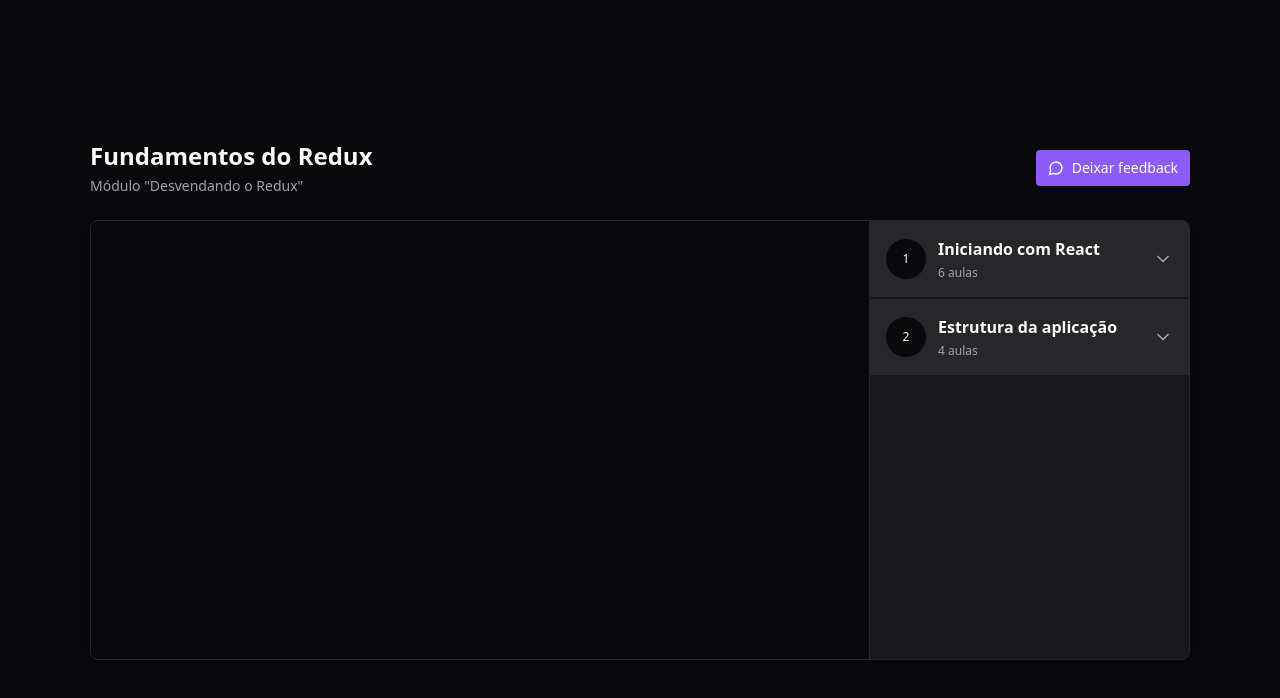
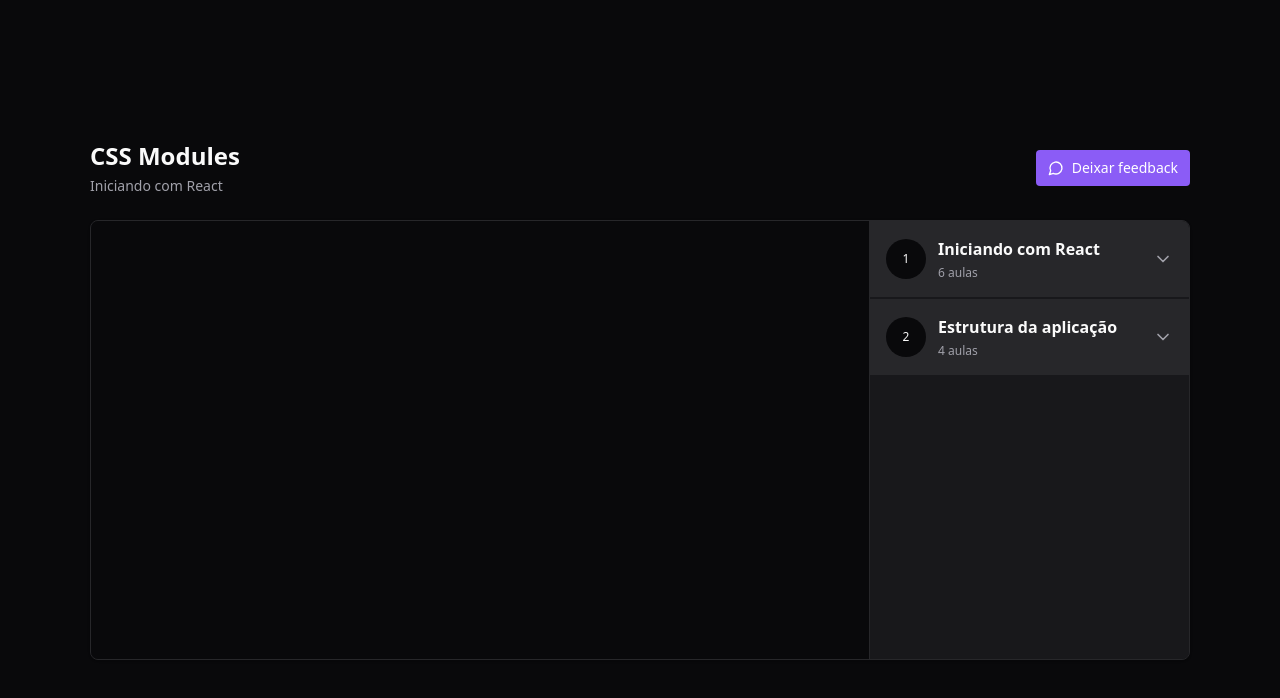
Before and after one commit to adventureandre/react-redux-zustand, a React (Vite) app: page / in a window 1280 px wide. Shown: the top 698 px of the page. Built offline with nearby package versions, Linux system fonts and the light colour scheme.

Commit message:
feat: Highlighting current lesson

```diff
--- a/src/components/Header.tsx
+++ b/src/components/Header.tsx
@@ -1,8 +1,20 @@
-export function Header(){
+import { useAppSelector } from "../store"
+
+export function Header() {
+
+    const {currentLesson, currentModule} = useAppSelector(state => {
+        const { currentLessonIndex, currentModuleIndex } = state.player
+
+        const currentModule = state.player.course.modules[currentModuleIndex]
+        const currentLesson = currentModule.lessons[currentLessonIndex]
+        return {currentLesson, currentModule}
+    })
+
+
     return (
         <div className="flex flex-col gap-1">
-        <h1 className="text-2xl font-bold">Fundamentos do Redux</h1>
-        <span className="text-sm text-zinc-400">Módulo "Desvendando o Redux"</span>
-    </div>
+            <h1 className="text-2xl font-bold">{currentLesson.title}</h1>
+            <span className="text-sm text-zinc-400">{currentModule.title}</span>
+        </div>
     )
 }
--- a/src/components/Lesson.tsx
+++ b/src/components/Lesson.tsx
@@ -1,16 +1,29 @@
-import { Video } from "lucide-react";
+import { PlayCircle, Video } from "lucide-react";
 
-interface LessonProps{
+interface LessonProps {
     title: string
     duration: string
+    onPlay: () => void
+    isCurrent?: boolean
 }
 
-export function Lesson({duration,title}:LessonProps){
+export function Lesson({ duration, title, onPlay, isCurrent = false }: LessonProps) {
     return (
-        <button className="flex itens-center gap-3 text-sm text-zinc-400">
-        <Video className="w-4 h-4 text-zinc-500" />
-        <span>{title}</span>
-        <span className="ml-auto font-mono text-xs text-zinc-500">{duration}</span>
-    </button>
+        <button
+            onClick={onPlay}
+            data-active={isCurrent}
+            disabled={isCurrent}
+            className="flex itens-center gap-3 text-sm enabled:hover:text-zinc-100 text-zinc-400 data-[active=true]:text-emerald-400"
+        >
+
+            {isCurrent ?
+                (<PlayCircle className="w-4 h-4 text-emerald-400" />) :
+                (<Video className="w-4 h-4 text-zinc-500" />)
+            }
+
+
+            <span>{title}</span>
+            <span className="ml-auto font-mono text-xs text-zinc-500">{duration}</span>
+        </button>
     )
 }
--- a/src/components/Module.tsx
+++ b/src/components/Module.tsx
@@ -2,6 +2,8 @@ import { ChevronDown } from "lucide-react";
 import { Lesson } from "./Lesson";
 import * as Collapsible from '@radix-ui/react-collapsible';
 import { useAppSelector } from "../store";
+import { useDispatch } from "react-redux";
+import { play } from "../store/slices/player";
 
 interface ModuleProps {
     moduleIndex: number
@@ -10,6 +12,14 @@ interface ModuleProps {
 }
 
 export function Module({ amountOfLessons, moduleIndex, title }: ModuleProps) {
+
+    const dispatch = useDispatch()
+
+    const { currentLessonIndex, currentModuleIndex } = useAppSelector(state => {
+        const { currentLessonIndex, currentModuleIndex } = state.player
+
+        return { currentLessonIndex, currentModuleIndex }
+    })
 
     const lessons = useAppSelector(state => {
         return state.player.course.modules[moduleIndex].lessons
@@ -29,12 +39,15 @@ export function Module({ amountOfLessons, moduleIndex, title }: ModuleProps) {
 
             <Collapsible.CollapsibleContent>
                 <nav className="relative flex flex-col gap-4 p-6">
-                    {lessons.map(lesson => {
+                    {lessons.map((lesson, lessonIndex) => {
+                        const isCurrent = currentModuleIndex == moduleIndex && currentLessonIndex == lessonIndex
                         return (
                             <Lesson
-                            key={lesson.id}
-                            title={lesson.title}
-                            duration={lesson.duration}
+                                key={lesson.id}
+                                title={lesson.title}
+                                duration={lesson.duration}
+                                onPlay={() => dispatch(play([moduleIndex, lessonIndex]))}
+                                isCurrent={isCurrent}
                             />
                         )
                     })}
--- a/src/components/Video.tsx
+++ b/src/components/Video.tsx
@@ -1,13 +1,22 @@
 import ReactPlayer from "react-player";
+import { useAppSelector } from "../store";
 
-export function Video(){
-    return(
+export function Video() {
+
+    const lesson = useAppSelector(state => {
+        const { currentLessonIndex, currentModuleIndex } = state.player
+
+        const currentLesson = state.player.course.modules[currentModuleIndex].lessons[currentLessonIndex]
+    return currentLesson
+    })
+
+    return (
         <div className="w-full bg-zinc-950 aspect-video">
             <ReactPlayer
                 width="100%"
                 height="100%"
                 controls
-        url={'https://youtu.be/lqMHE5qkCCA?si=GaPPa5NBc4zfvLQI'}
+                url={`https://www.youtube.com/watch?v=${lesson.id}`}
             />
         </div>
     )
--- a/src/store/slices/player.ts
+++ b/src/store/slices/player.ts
@@ -1,7 +1,7 @@
 import { createSlice } from "@reduxjs/toolkit";
 
 const playerSlice = createSlice({
-    name:  'player',
+    name: 'player',
     initialState: {
         course: {
             modules: [
@@ -28,9 +28,20 @@ const playerSlice = createSlice({
                     ],
                 },
             ],
+        },
+        currentModuleIndex: 0,
+        currentLessonIndex: 0,
+    },
+    reducers: {
+
+        play: (state, action) => {
+            state.currentModuleIndex = action.payload[0]
+            state.currentLessonIndex = action.payload[1]
         }
-    },
-    reducers: {}
+
+    }
 })
 
-export const player =  playerSlice.reducer
+export const player = playerSlice.reducer
+
+export const { play } = playerSlice.actions
```
Lines whose indentation alone changed are shown as unchanged.
